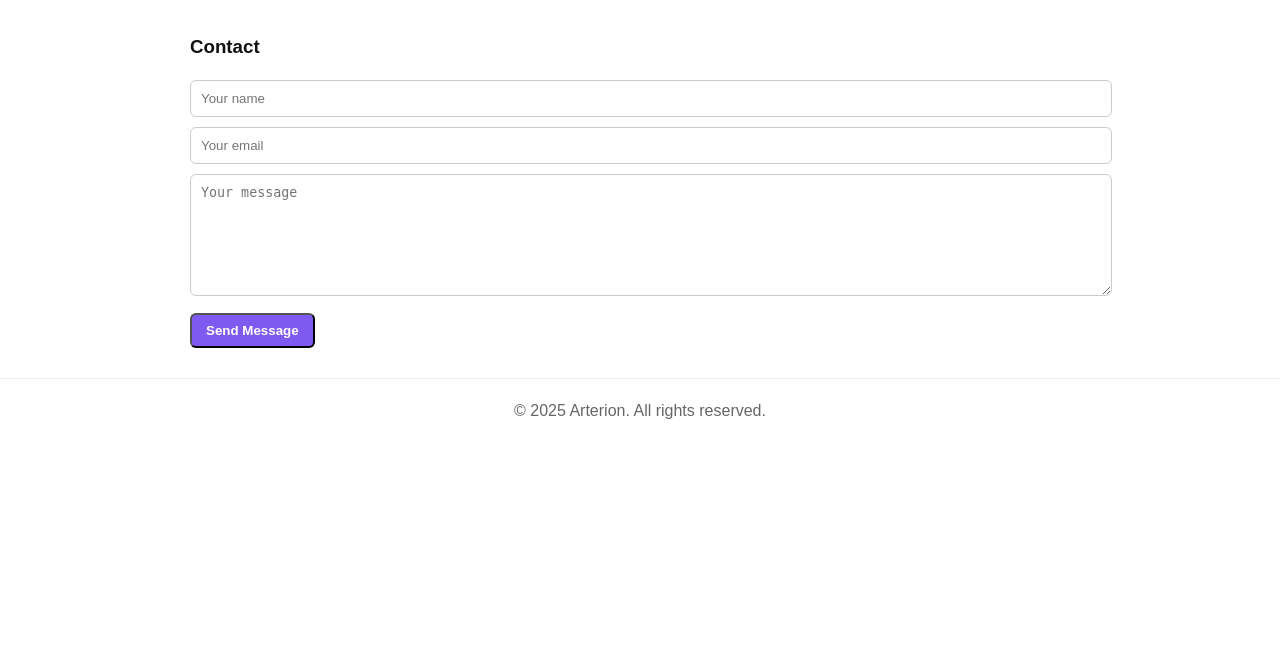
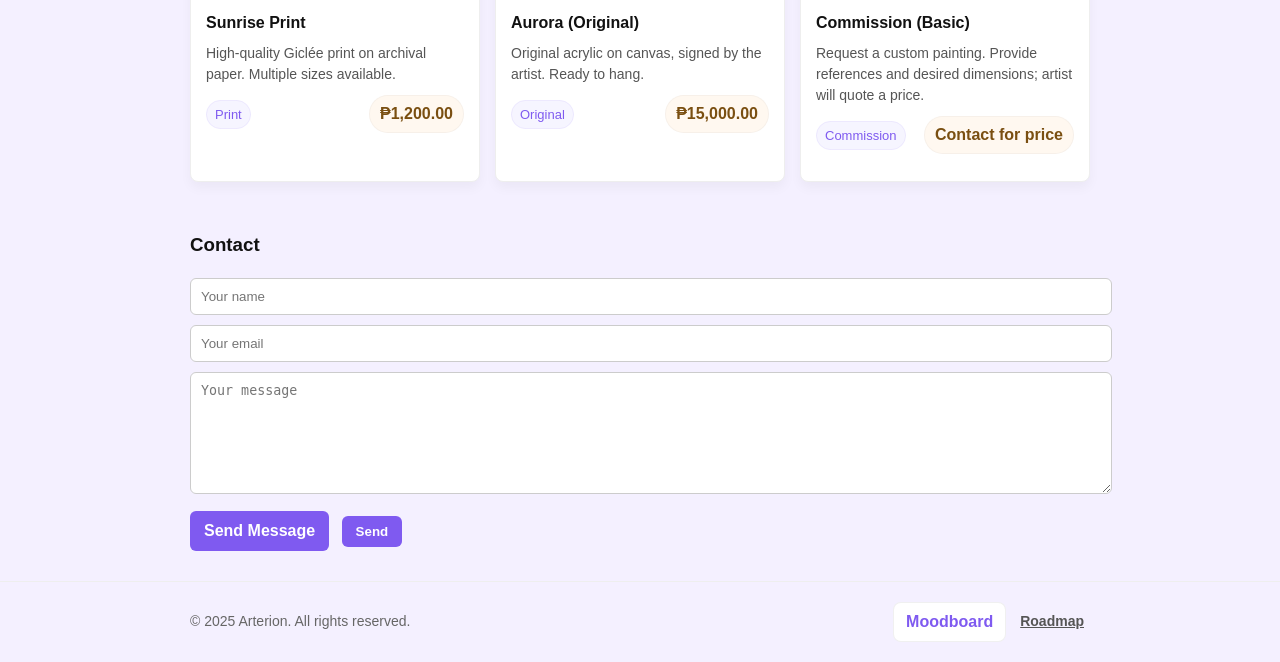
Before and after one commit to nlanchorez-bit/CI4-ArtShop, a CodeIgniter 4 app: the page made by backend/app/Views/user/landing.php in a window 1280 px wide. Shown: the part 982-1644 px from the top of the page. Before the commit the page ends 1401 px from the top, so only its background shows below. Run offline with PHP 8.4 and a stand-in for CodeIgniter, Linux system fonts and the light colour scheme; the template is opened without the code that fills it, so the values that code supplies are empty; some libraries are stand-ins or nearby versions.

Commit message:
feat(landingPage): fixed routing, and fragmented header, footer, buttons, and other pages.

```diff
--- /dev/null
+++ b/backend/app/Views/components/buttons/button_link.php
@@ -0,0 +1,9 @@
+<?php
+// components/buttons/button_link.php
+// Expects: $text, $href (optional)
+$text = $text ?? 'Link';
+$href = $href ?? '#';
+?>
+<a class="btn btn-link" href="<?= htmlspecialchars($href, ENT_QUOTES, 'UTF-8') ?>">
+    <?= htmlspecialchars($text, ENT_QUOTES, 'UTF-8') ?>
+</a>
--- /dev/null
+++ b/backend/app/Views/components/buttons/button_primary.php
@@ -0,0 +1,10 @@
+<?php
+// components/buttons/button_primary.php
+// Expects: $text, $href (optional)
+// Defaults provided for safety.
+$text = $text ?? 'Primary';
+$href = $href ?? '#';
+?>
+<a class="btn btn-primary" href="<?= htmlspecialchars($href, ENT_QUOTES, 'UTF-8') ?>">
+    <?= htmlspecialchars($text, ENT_QUOTES, 'UTF-8') ?>
+</a>
--- /dev/null
+++ b/backend/app/Views/components/buttons/button_secondary.php
@@ -0,0 +1,9 @@
+<?php
+// components/buttons/button_secondary.php
+// Expects: $text, $href (optional)
+$text = $text ?? 'Secondary';
+$href = $href ?? '#';
+?>
+<a class="btn btn-secondary" href="<?= htmlspecialchars($href, ENT_QUOTES, 'UTF-8') ?>">
+    <?= htmlspecialchars($text, ENT_QUOTES, 'UTF-8') ?>
+</a>
--- /dev/null
+++ b/backend/app/Views/components/cards/card_commissions.php
@@ -0,0 +1,16 @@
+<?php
+// components/cards/card_commissions.php
+
+$product = (object)[
+    'id' => 103,
+    'slug' => 'commission-basic',
+    'title' => 'Commission (Basic)',
+    'description' => 'Request a custom painting. Provide references and desired dimensions; artist will quote a price.',
+    'image' => '', // no image for commissions by default
+    'price' => null,
+    'type' => 'commission',
+    'available' => true,
+    'created_at' => date('Y-m-d')
+];
+
+include __DIR__ . '/product_card.php';
--- /dev/null
+++ b/backend/app/Views/components/cards/card_originals.php
@@ -0,0 +1,16 @@
+<?php
+// components/cards/card_originals.php
+
+$product = (object)[
+    'id' => 102,
+    'slug' => 'aurora-original',
+    'title' => 'Aurora (Original)',
+    'description' => 'Original acrylic on canvas, signed by the artist. Ready to hang.',
+    'image' => 'https://images.unsplash.com/photo-1511765224389-37f0e77cf0eb?q=80&w=1400&auto=format&fit=crop',
+    'price' => 15000.00,
+    'type' => 'original',
+    'available' => true,
+    'created_at' => date('Y-m-d')
+];
+
+include __DIR__ . '/product_card.php';
--- /dev/null
+++ b/backend/app/Views/components/cards/card_prints.php
@@ -0,0 +1,15 @@
+<?php
+
+$product = (object)[
+    'id' => 101,
+    'slug' => 'sunrise-print',
+    'title' => 'Sunrise Print',
+    'description' => 'High-quality Giclée print on archival paper. Multiple sizes available.',
+    'image' => 'https://images.unsplash.com/photo-1501785888041-af3ef285b470?q=80&w=1400&auto=format&fit=crop',
+    'price' => 1200.00,
+    'type' => 'print',
+    'available' => true,
+    'created_at' => date('Y-m-d')
+];
+
+include __DIR__ . '/product_card.php';
--- /dev/null
+++ b/backend/app/Views/components/cards/product_card.php
@@ -0,0 +1,121 @@
+<?php
+// components/cards/product_card.php
+// Data contract:
+//   $product : object or array with keys:
+//     id, slug, title, description, image, price, type, available, created_at
+//
+// This file is intended to be included by specific card fragments
+// (card_prints.php, card_originals.php, card_commissions.php)
+// which set $product then include this file.
+
+// Ensure $product exists
+if (!isset($product)) {
+    $product = (object)[
+        'id' => null,
+        'slug' => '',
+        'title' => 'Untitled',
+        'description' => 'No description available.',
+        'image' => '',
+        'price' => null,
+        'type' => 'product',
+        'available' => false,
+        'created_at' => ''
+    ];
+}
+
+if (is_array($product)) {
+    $product = (object) $product;
+}
+
+/**
+ * Safe helper: escape HTML
+ * Guarded with function_exists to avoid redeclaration errors when this file
+ * (or other fragments) are included multiple times.
+ */
+if (!function_exists('h')) {
+    function h($v)
+    {
+        return htmlspecialchars((string)$v, ENT_QUOTES, 'UTF-8');
+    }
+}
+
+// Prepare text fields
+$desc = $product->description ?? '';
+$max = 240;
+$short_desc = (mb_strlen($desc) > $max) ? mb_substr($desc, 0, $max) . '…' : $desc;
+
+$img = !empty($product->image) ? $product->image : 'https://via.placeholder.com/800x600?text=No+Image';
+
+$link = !empty($product->available) ? ('/product.php?slug=' . urlencode($product->slug ?? $product->id)) : null;
+
+$typeLabelMap = [
+    'print' => 'Print',
+    'original' => 'Original',
+    'commission' => 'Commission',
+    'product' => 'Product'
+];
+$typeLabel = $typeLabelMap[$product->type ?? 'product'] ?? ucfirst($product->type ?? 'Product');
+
+$availabilityClass = (!empty($product->available)) ? '' : 'card--unavailable';
+
+$price = (isset($product->price) && is_numeric($product->price)) ? number_format((float)$product->price, 2) : null;
+?>
+
+<article
+    class="card <?= $availabilityClass ?>"
+    data-id="<?= h($product->id ?? '') ?>"
+    data-type="<?= h($product->type ?? '') ?>"
+    data-price="<?= h($product->price ?? '') ?>"
+    data-created="<?= h($product->created_at ?? '') ?>"
+    aria-labelledby="prod-title-<?= h($product->id ?? uniqid()) ?>">
+    <?php if ($link): ?>
+        <a href="<?= h($link) ?>" style="text-decoration:none;color:inherit;display:block;">
+        <?php else: ?>
+            <div style="display:block;">
+            <?php endif; ?>
+
+            <?php if (!empty($img)): ?>
+                <div style="overflow:hidden;border-radius:8px;">
+                    <img src="<?= h($img) ?>" alt="<?= h($product->title ?? 'Product image') ?>" style="width:100%;height:180px;object-fit:cover;display:block;">
+                </div>
+            <?php endif; ?>
+
+            <div style="padding:12px 0;">
+                <h4 id="prod-title-<?= h($product->id ?? uniqid()) ?>" style="margin:0 0 8px;font-size:16px;">
+                    <?= h($product->title ?? 'Untitled') ?>
+                    <?php if (empty($product->available)): ?>
+                        <small style="color:#999;font-weight:600;margin-left:6px;font-size:12px;">(Unavailable)</small>
+                    <?php endif; ?>
+                </h4>
+
+                <p style="margin:0 0 10px;color:#555;font-size:14px;min-height:42px;">
+                    <?= h($short_desc) ?>
+                </p>
+
+                <div style="display:flex;justify-content:space-between;align-items:center;gap:12px;">
+                    <div>
+                        <span class="tag" style="padding:6px 8px;border-radius:999px;font-size:13px;background:#f6f5ff;color:var(--brand);border:1px solid rgba(127,90,240,0.08);">
+                            <?= h($typeLabel) ?>
+                        </span>
+                    </div>
+
+                    <div style="text-align:right;">
+                        <?php if ($price !== null && $price !== ''): ?>
+                            <div class="date-pill" style="background:#fff8f0;color:#7a4f11;padding:6px 10px;border-radius:999px;border:1px solid rgba(0,0,0,0.03);font-weight:600;">
+                                ₱<?= h($price) ?>
+                            </div>
+                        <?php else: ?>
+                            <div class="date-pill" style="background:#fff8f0;color:#7a4f11;padding:6px 10px;border-radius:999px;border:1px solid rgba(0,0,0,0.03);font-weight:600;">
+                                Contact for price
+                            </div>
+                        <?php endif; ?>
+                    </div>
+                </div>
+            </div>
+
+            <?php if ($link): ?>
+        </a>
+    <?php else: ?>
+        </div>
+    <?php endif; ?>
+</article>
--- /dev/null
+++ b/backend/app/Views/components/cta.php
@@ -0,0 +1,25 @@
+<?php
+
+$cta_title = $cta_title ?? 'Original art, prints, and commissions';
+$cta_text  = $cta_text  ?? 'Celebrate Filipino creativity through unique paintings, digital prints, and custom commissions.';
+$cta_image = $cta_image ?? 'https://cdn.shopify.com/s/files/1/0603/3745/5243/files/38.png?v=1675148744';
+$cta_btn_text = $cta_btn_text ?? 'Explore Gallery';
+$cta_btn_href = $cta_btn_href ?? 'index.php#gallery';
+?>
+<section class="hero">
+    <div class="hero-left">
+        <h2><?= htmlspecialchars($cta_title, ENT_QUOTES, 'UTF-8') ?></h2>
+        <p><?= htmlspecialchars($cta_text, ENT_QUOTES, 'UTF-8') ?></p>
+
+        <?php
+        // primary CTA button
+        $text = $cta_btn_text;
+        $href = $cta_btn_href;
+        include __DIR__ . '/buttons/button_primary.php';
+        ?>
+    </div>
+
+    <div class="hero-right" style="flex:0 0 300px">
+        <img src="<?= htmlspecialchars($cta_image, ENT_QUOTES, 'UTF-8') ?>" alt="featured" style="width:100%;border-radius:8px">
+    </div>
+</section>
--- /dev/null
+++ b/backend/app/Views/components/footer.php
@@ -0,0 +1,23 @@
+<?php
+
+?>
+<footer>
+    <div class="container" style="display:flex;align-items:center;justify-content:space-between;gap:12px;flex-wrap:wrap">
+        <div style="font-size:14px;color:#666">
+            &copy; <?= date('Y') ?> Arterion. All rights reserved.
+        </div>
+
+        <div style="display:flex;gap:8px;align-items:center">
+            <?php
+            // Moodboard (secondary) and Roadmap (link)
+            $text = 'Moodboard';
+            $href = 'moodboard.php';
+            include __DIR__ . '/buttons/button_secondary.php';
+
+            $text = 'Roadmap';
+            $href = 'roadmap.php';
+            include __DIR__ . '/buttons/button_link.php';
+            ?>
+        </div>
+    </div>
+</footer>
--- /dev/null
+++ b/backend/app/Views/components/head.php
@@ -0,0 +1,191 @@
+<?php
+$title = $title ?? 'Arterion — Art Shop';
+?>
+<meta charset="utf-8">
+<meta name="viewport" content="width=device-width,initial-scale=1">
+<title><?= htmlspecialchars($title, ENT_QUOTES, 'UTF-8') ?></title>
+<meta name="description" content="Arterion — Uplifting creativity of the Filipino. Art prints, originals, and commissions.">
+<style>
+    :root {
+        --brand: #7f5af0;
+        --bg: #ffffff;
+        --muted: #f4f0ff;
+        --text: #111;
+    }
+
+    /* Reset / base */
+    html,
+    body {
+        margin: 0;
+        padding: 0
+    }
+
+    body {
+        font-family: Arial, sans-serif;
+        line-height: 1.5;
+        color: var(--text);
+        background: var(--muted)
+    }
+
+    .container {
+        max-width: 900px;
+        margin: 0 auto;
+        padding: 0 15px
+    }
+
+    header {
+        background: #f4f0ff;
+        padding: 20px
+    }
+
+    .nav {
+        display: flex;
+        align-items: center;
+        justify-content: space-between;
+        gap: 12px
+    }
+
+    nav a {
+        margin-left: 15px;
+        text-decoration: none;
+        color: #555;
+        font-weight: 600;
+        font-size: 14px
+    }
+
+    .hero {
+        display: flex;
+        gap: 20px;
+        align-items: center;
+        padding: 40px 0;
+        flex-wrap: wrap
+    }
+
+    .hero-left {
+        flex: 1
+    }
+
+    .hero h2 {
+        margin: 0 0 10px
+    }
+
+    .hero p {
+        margin: 0 0 16px;
+        color: #444
+    }
+
+    .btn {
+        display: inline-block;
+        padding: 8px 14px;
+        border-radius: 6px;
+        text-decoration: none;
+        font-weight: bold;
+        cursor: pointer
+    }
+
+    .btn-primary {
+        background: var(--brand);
+        color: #fff
+    }
+
+    .btn-secondary {
+        background: #fff;
+        border: 1px solid rgba(0, 0, 0, 0.06);
+        color: var(--brand);
+        padding: 7px 12px;
+        border-radius: 8px
+    }
+
+    .btn-link {
+        background: transparent;
+        color: #555;
+        padding: 0 6px;
+        text-decoration: underline;
+        font-size: 14px
+    }
+
+    .gallery {
+        display: grid;
+        grid-template-columns: repeat(auto-fit, minmax(220px, 1fr));
+        gap: 10px
+    }
+
+    .gallery img {
+        width: 100%;
+        height: 200px;
+        object-fit: cover;
+        border-radius: 8px
+    }
+
+    .features {
+        display: flex;
+        gap: 15px;
+        padding: 30px 0;
+        flex-wrap: wrap
+    }
+
+    .card {
+        background: #fff;
+        padding: 15px;
+        border: 1px solid #eee;
+        border-radius: 8px;
+        flex: 1;
+        min-width: 220px;
+        transition: transform .18s ease, box-shadow .18s ease;
+        box-shadow: 0 6px 12px rgba(12, 12, 24, 0.04);
+    }
+
+    .card:hover {
+        transform: translateY(-6px);
+        box-shadow: 0 18px 40px rgba(16, 16, 32, 0.08);
+    }
+
+    form input,
+    form textarea {
+        width: 100%;
+        padding: 10px;
+        border-radius: 6px;
+        border: 1px solid #ccc;
+        margin-bottom: 10px
+    }
+
+    form textarea {
+        min-height: 100px
+    }
+
+    .tag {
+        padding: 6px 8px;
+        font-size: 13px;
+        border-radius: 999px;
+        background: #f6f5ff;
+        color: var(--brand);
+        border: 1px solid rgba(127, 90, 240, 0.08)
+    }
+
+    .date-pill {
+        background: #fff8f0;
+        color: #7a4f11;
+        padding: 6px 10px;
+        border-radius: 999px;
+        border: 1px solid rgba(0, 0, 0, 0.03);
+        font-weight: 600
+    }
+
+    footer {
+        padding: 20px 0;
+        border-top: 1px solid #eee;
+        margin-top: 30px;
+        text-align: center;
+        color: #666
+    }
+
+    @media (max-width:760px) {
+        .features {
+            flex-direction: column
+        }
+
+        .hero {
+            padding: 28px 0
+        }
+    }
+</style>
--- /dev/null
+++ b/backend/app/Views/components/header.php
@@ -0,0 +1,30 @@
+<?php
+// components/header.php
+// Presentational header matching the provided screenshot reference.
+// Uses pretty routes (no .php) and plain anchors so it works with your existing routing.
+?>
+<header class="flex justify-between items-center bg-amber-100 shadow px-6 py-4">
+    <div class="flex items-center gap-6">
+        <!-- Brand / Logo -->
+        <div class="font-bold text-amber-800 text-2xl">Arterion</div>
+
+        <!-- Main nav -->
+        <nav class="flex items-center gap-6" aria-label="Main navigation">
+            <a href="/landing" class="font-medium text-stone-700 hover:text-amber-700">Home</a>
+            <a href="/moodboard" class="font-medium text-stone-700 hover:text-amber-700">Moodboard</a>
+            <a href="/roadmap" class="font-medium text-stone-700 hover:text-amber-700">Roadmap</a>
+            <a href="/contact" class="font-medium text-stone-700 hover:text-amber-700">Contact</a>
+        </nav>
+    </div>
+
+    <!-- Right side actions -->
+    <div class="flex gap-3">
+        <a href="/login" class="bg-white hover:bg-amber-50 px-4 py-2 border border-amber-700 rounded-lg font-medium text-amber-700">
+            Login
+        </a>
+
+        <a href="/signup" class="bg-amber-700 hover:bg-amber-800 px-4 py-2 rounded-lg font-medium text-white">
+            Sign Up
+        </a>
+    </div>
+</header>
--- a/backend/app/Views/user/landing.php
+++ b/backend/app/Views/user/landing.php
@@ -1,53 +1,29 @@
+<?php
+// landing.php
+?>
 <!doctype html>
 <html lang="en">
+
 <head>
-  <meta charset="utf-8">
-  <meta name="viewport" content="width=device-width, initial-scale=1">
-  <title>Arterion — Art Shop</title>
-  <meta name="description" content="Arterion — Uplifting creativity of the Filipino. Art prints, originals, and commissions.">
-  <style>
-    body{margin:0;font-family:Arial, sans-serif;line-height:1.5;color:#111}
-    header{background:#f4f0ff;padding:20px}
-    .container{max-width:900px;margin:0 auto;padding:0 15px}
-    .nav{display:flex;align-items:center;justify-content:space-between}
-    nav a{margin-left:15px;text-decoration:none;color:#555}
-    .hero{display:flex;gap:20px;align-items:center;padding:40px 0;flex-wrap:wrap}
-    .hero-left{flex:1}
-    .hero h2{margin:0 0 10px}
-    .btn{display:inline-block;padding:8px 14px;border-radius:6px;text-decoration:none;font-weight:bold}
-    .btn-primary{background:#7f5af0;color:#fff}
-    .gallery{display:grid;grid-template-columns:repeat(auto-fit,minmax(220px,1fr));gap:10px}
-    .gallery img{width:100%;height:200px;object-fit:cover;border-radius:8px}
-    .features{display:flex;gap:15px;padding:30px 0;flex-wrap:wrap}
-    .card{background:#fff;padding:15px;border:1px solid #eee;border-radius:8px;flex:1;min-width:220px}
-    footer{padding:20px 0;border-top:1px solid #eee;margin-top:30px;text-align:center;color:#666}
-    form input, form textarea{width:100%;padding:10px;border-radius:6px;border:1px solid #ccc;margin-bottom:10px}
-    form textarea{min-height:100px}
-  </style>
+  <?php
+  // optional: override page title
+  $title = 'Arterion — Art Shop';
+  include __DIR__ . '/../components/head.php';
+  ?>
 </head>
+
 <body>
-  <header>
-    <div class="container nav">
-      <h1>Arterion</h1>
-      <nav>
-        <a href="#gallery">Gallery</a>
-        <a href="#shop">Shop</a>
-        <a href="#contact">Contact</a>
-      </nav>
-    </div>
-  </header>
+
+  <?php
+  // main header (includes login / signup buttons)
+  include __DIR__ . '/../components/header.php';
+  ?>
 
   <main class="container">
-    <section class="hero">
-      <div class="hero-left">
-        <h2>Original art, prints, and commissions</h2>
-        <p>Celebrate Filipino creativity through unique paintings, digital prints, and custom commissions.</p>
-        <a class="btn btn-primary" href="#gallery">Explore Gallery</a>
-      </div>
-      <div class="hero-right" style="flex:0 0 300px">
-        <img src="https://cdn.shopify.com/s/files/1/0603/3745/5243/files/38.png?v=1675148744" alt="featured" style="width:100%;border-radius:8px">
-      </div>
-    </section>
+    <?php
+    // hero / CTA section
+    include __DIR__ . '/../components/cta.php';
+    ?>
 
     <section id="gallery">
       <h3>Gallery</h3>
@@ -61,38 +37,44 @@
     <section id="shop">
       <h3>Shop</h3>
       <div class="features">
-        <div class="card">
-          <h4>Prints</h4>
-          <p>High-quality art prints in multiple sizes.</p>
-        </div>
-        <div class="card">
-          <h4>Originals</h4>
-          <p>One-of-a-kind works by Filipino artists.</p>
-        </div>
-        <div class="card">
-          <h4>Commissions</h4>
-          <p>Custom artwork for homes, offices, and gifts.</p>
-        </div>
+        <?php
+        // include the three named card fragments (each sets $product then includes product_card.php)
+        include __DIR__ . '/../components/cards/card_prints.php';
+        include __DIR__ . '/../components/cards/card_originals.php';
+        include __DIR__ . '/../components/cards/card_commissions.php';
+        ?>
       </div>
     </section>
 
     <section id="contact">
       <h3>Contact</h3>
-      <form>
-        <input type="text" name="name" placeholder="Your name">
-        <input type="email" name="email" placeholder="Your email">
-        <textarea name="message" placeholder="Your message"></textarea>
-        <button class="btn btn-primary" type="button">Send Message</button>
+      <form action="mailto:hello@arterionph.com" method="post" enctype="text/plain">
+        <input type="text" name="name" placeholder="Your name" required>
+        <input type="email" name="email" placeholder="Your email" required>
+        <textarea name="message" placeholder="Your message" required></textarea>
+
+        <?php
+        // reuse the primary button fragment for the form submit button (renders an <a>, so we use a regular button too)
+        // Keep the included button for visual consistency; also provide an actual submit button.
+        $text = 'Send Message';
+        $href = '#';
+        include __DIR__ . '/../components/buttons/button_primary.php';
+        ?>
+        <button type="submit" style="display:inline-block;margin-left:8px;padding:8px 14px;border-radius:6px;border:none;background:var(--brand);color:#fff;font-weight:bold;cursor:pointer;">Send</button>
       </form>
     </section>
   </main>
 
-  <footer>
-    &copy; <span id="year"></span> Arterion. All rights reserved.
-  </footer>
+  <?php
+  include __DIR__ . '/../components/footer.php';
+  ?>
 
   <script>
-    document.getElementById("year").textContent = new Date().getFullYear();
+    // header/footer components use PHP date() for year, but keep this fallback in case of static footer.
+    if (document.getElementById('year')) {
+      document.getElementById('year').textContent = new Date().getFullYear();
+    }
   </script>
 </body>
+
 </html>
```
Also changed, not shown: backend/app/Config/Routes.php (+8 -0 lines), backend/app/Controllers/Users.php (+20 -0 lines).
